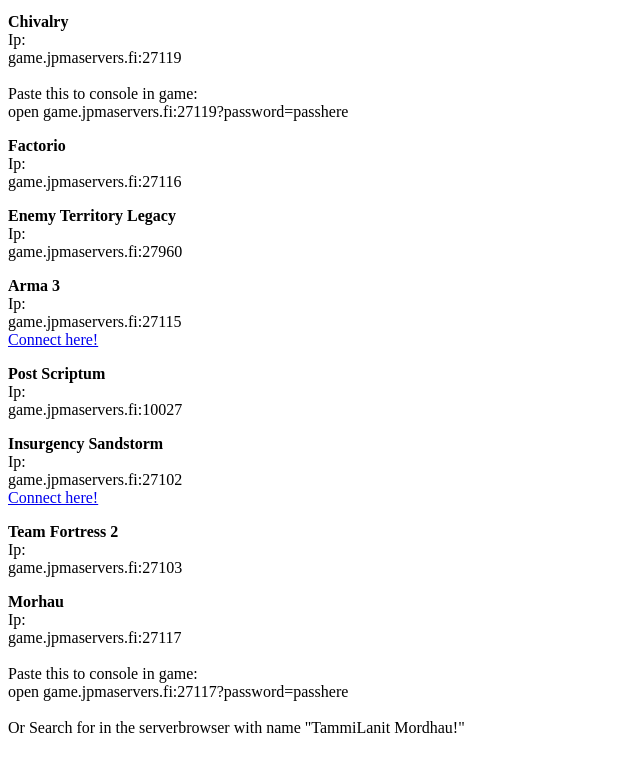
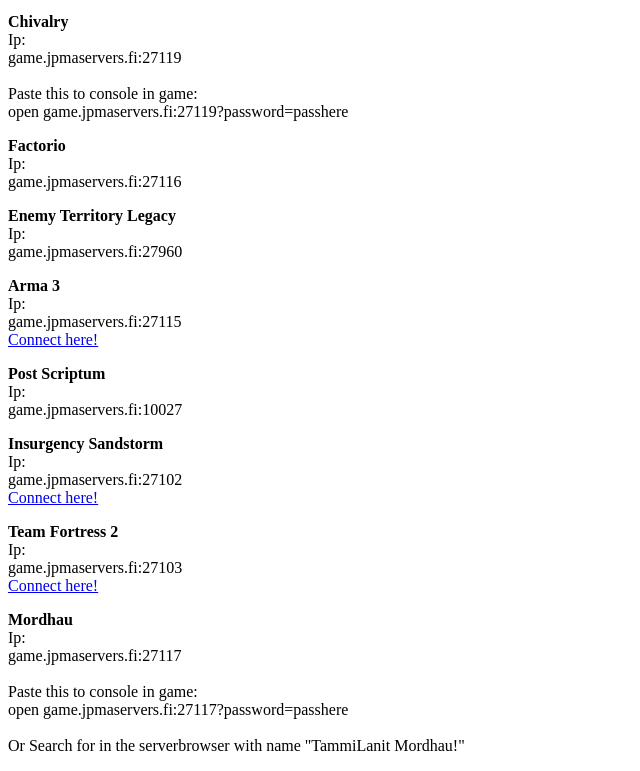
Before and after one commit to jpmaaltonen/jpma_site, a plain HTML site: page docs/tammiservers.html in a window 1280 px wide. Shown: the part 405-1176 px from the top of the page, without its empty margins (0-640 px from the left). Drawn offline with Linux system fonts and the light colour scheme.

Commit message:
servers update

```diff
--- a/docs/tammiservers.html
+++ b/docs/tammiservers.html
@@ -55,8 +55,9 @@
                     <p><b>Team Fortress 2</b><br />
                         Ip:<br />
                         game.jpmaservers.fi:27103<br />
+                        <a href="steam://connect/game.jpmaservers.fi:27103">Connect here!</a></p>
 
-	<p><b>Morhau</b><br />
+                    <p><b>Mordhau</b><br />
                         Ip:<br />
                         game.jpmaservers.fi:27117<br />
                         <br />
```
Lines whose indentation alone changed are shown as unchanged.
